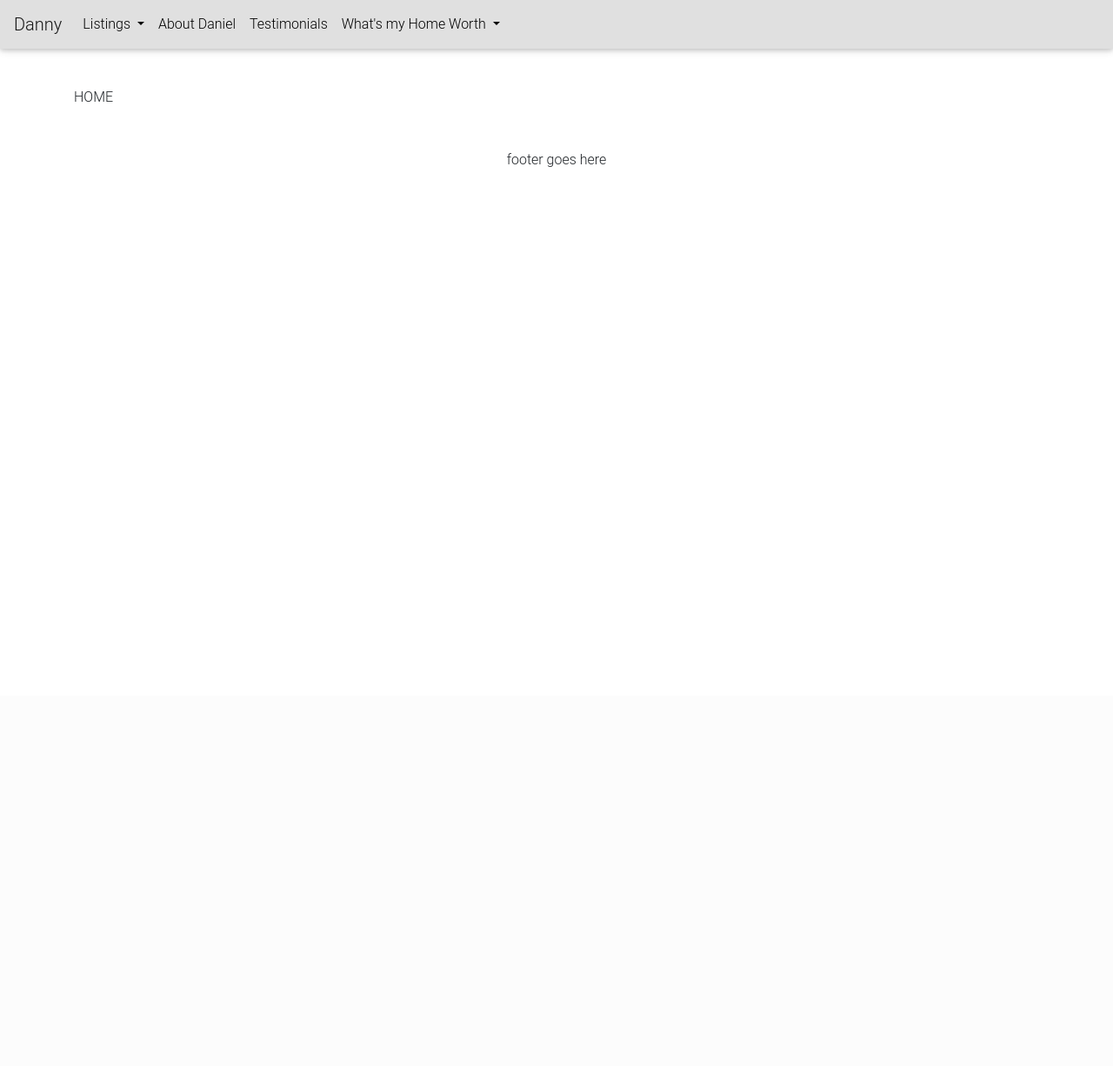
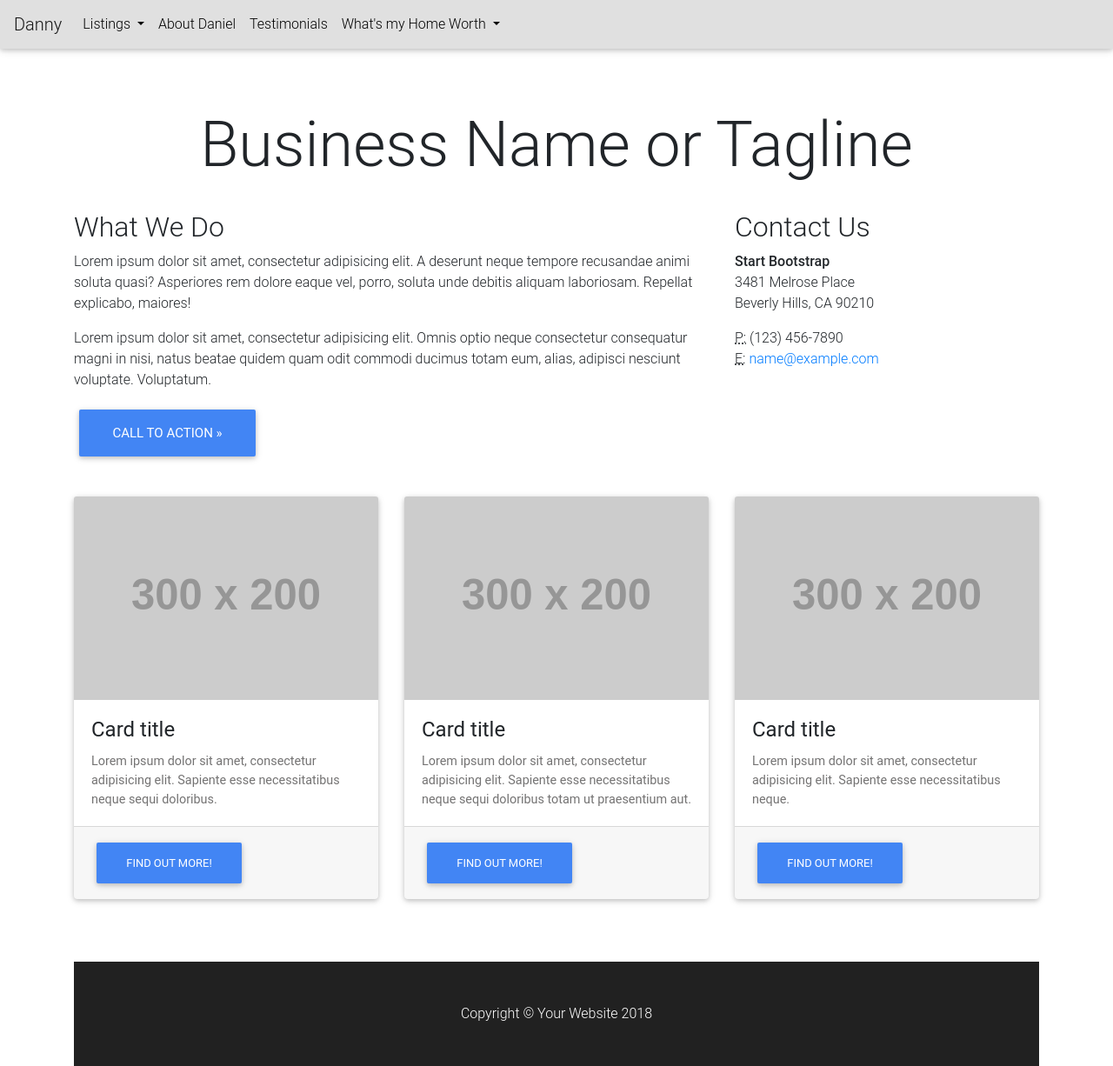
Before and after one commit to yochess2/danny, a Django app: page / in a window 1280 px wide. Shown: the whole page at 87% size. Before the commit the page ends 192 px from the top, so only its background shows below. Run offline with Django 3.2, Linux system fonts and the light colour scheme; data that the repository does not hold is empty; some libraries are stand-ins or nearby versions.

Commit message:
Add some styles

```diff
--- a/listings/views.py
+++ b/listings/views.py
@@ -10,11 +10,10 @@ from .forms import ListingForm, SpecForm, CategoryForm
 ADMIN = settings.ADMIN
 
 def index(request):
-    category_list = Category.objects.filter(active=True)
+    data = {}
+    populate_nav_data(data)
 
-    return render(request, 'listing/index.html', context={
-        'category_list': category_list
-    })
+    return render(request, 'listing/index.html', data)
 
 
 class CategoryDetails(View):
--- a/templates/base.html
+++ b/templates/base.html
@@ -15,9 +15,15 @@
     {% include 'nav.html' %}
   </div>
 
-  <div class="container">
+  <div class="container mt-5">
     <div>{% block content %}{% endblock %}</div>
-    <div class="mt-5 flex-center">footer goes here</div>
+
+    <footer class="py-5 mt-5 bg-dark">
+      <div class="container">
+        <p class="m-0 text-center text-white">Copyright &copy; Your Website 2018</p>
+      </div>
+    </footer>
+
   </div>
 
   <script src="https://cdnjs.cloudflare.com/ajax/libs/jquery/3.2.1/jquery.min.js" integrity="sha256-hwg4gsxgFZhOsEEamdOYGBf13FyQuiTwlAQgxVSNgt4=" crossorigin="anonymous"></script>
--- a/templates/listing/detail.html
+++ b/templates/listing/detail.html
@@ -59,7 +59,7 @@
 </div>
 {% endif %}
 
-<div class="view mt-5 z-depth-5">
+<div class="view z-depth-5">
   <img src="{{ listing.display.url }}" class="img-fluid" alt="" style="width:100%">
 </div>
 
--- a/templates/listing/index.html
+++ b/templates/listing/index.html
@@ -1,5 +1,86 @@
 {% extends 'base.html' %}
 
 {% block content %}
-<p>HOME</p>
+<header class="business-header">
+  <div class="container">
+    <div class="row">
+      <div class="col-lg-12">
+        <h1 class="display-3 text-center mt-4">Business Name or Tagline</h1>
+      </div>
+    </div>
+  </div>
+</header>
+
+<!-- Page Content -->
+
+  <div class="row">
+    <div class="col-sm-8">
+      <h2 class="mt-4">What We Do</h2>
+      <p>Lorem ipsum dolor sit amet, consectetur adipisicing elit. A deserunt neque tempore recusandae animi soluta quasi? Asperiores rem dolore eaque vel, porro, soluta unde debitis aliquam laboriosam. Repellat explicabo, maiores!</p>
+      <p>Lorem ipsum dolor sit amet, consectetur adipisicing elit. Omnis optio neque consectetur consequatur magni in nisi, natus beatae quidem quam odit commodi ducimus totam eum, alias, adipisci nesciunt voluptate. Voluptatum.</p>
+      <p>
+        <a class="btn btn-primary btn-lg" href="#">Call to Action &raquo;</a>
+      </p>
+    </div>
+    <div class="col-sm-4">
+      <h2 class="mt-4">Contact Us</h2>
+      <address>
+        <strong>Start Bootstrap</strong>
+        <br>3481 Melrose Place
+        <br>Beverly Hills, CA 90210
+        <br>
+      </address>
+      <address>
+        <abbr title="Phone">P:</abbr>
+        (123) 456-7890
+        <br>
+        <abbr title="Email">E:</abbr>
+        <a href="mailto:#">name@example.com</a>
+      </address>
+    </div>
+  </div>
+  <!-- /.row -->
+
+  <div class="row">
+    <div class="col-sm-4 my-4">
+      <div class="card">
+        <img class="card-img-top" src="http://placehold.it/300x200" alt="">
+        <div class="card-body">
+          <h4 class="card-title">Card title</h4>
+          <p class="card-text">Lorem ipsum dolor sit amet, consectetur adipisicing elit. Sapiente esse necessitatibus neque sequi doloribus.</p>
+        </div>
+        <div class="card-footer">
+          <a href="#" class="btn btn-primary">Find Out More!</a>
+        </div>
+      </div>
+    </div>
+    <div class="col-sm-4 my-4">
+      <div class="card">
+        <img class="card-img-top" src="http://placehold.it/300x200" alt="">
+        <div class="card-body">
+          <h4 class="card-title">Card title</h4>
+          <p class="card-text">Lorem ipsum dolor sit amet, consectetur adipisicing elit. Sapiente esse necessitatibus neque sequi doloribus totam ut praesentium aut.</p>
+        </div>
+        <div class="card-footer">
+          <a href="#" class="btn btn-primary">Find Out More!</a>
+        </div>
+      </div>
+    </div>
+    <div class="col-sm-4 my-4">
+      <div class="card">
+        <img class="card-img-top" src="http://placehold.it/300x200" alt="">
+        <div class="card-body">
+          <h4 class="card-title">Card title</h4>
+          <p class="card-text">Lorem ipsum dolor sit amet, consectetur adipisicing elit. Sapiente esse necessitatibus neque.</p>
+        </div>
+        <div class="card-footer">
+          <a href="#" class="btn btn-primary">Find Out More!</a>
+        </div>
+      </div>
+    </div>
+
+  </div>
+  <!-- /.row -->
+
+<!-- /.container -->
 {% endblock %}
--- a/templates/listing/list.html
+++ b/templates/listing/list.html
@@ -1,13 +1,13 @@
 {% extends 'base.html' %}
 
 {% block scripts %}
-<script src="https://cdnjs.cloudflare.com/ajax/libs/mdbootstrap/4.4.4/js/mdb.min.js" integrity="sha256-DdcaOr7GF9S+ib0kzK5aqDl5QyFyw26mEPkQxj49GXQ=" cro mt-5ssorigin="anonymous"></script>
+<script src="https://cdnjs.cloudflare.com/ajax/libs/mdbootstrap/4.4.4/js/mdb.min.js" integrity="sha256-DdcaOr7GF9S+ib0kzK5aqDl5QyFyw26mEPkQxj49GXQ=" crossorigin="anonymous"></script>
 {% endblock %}
 
 {% block content %}
 
-{% if user.username == admin_username %}
 <div class="listing-wrapper">
+  {% if user.username == admin_username %}
   <div class="flex-center flex-column">
     <p class="h2">Pending</p>
   </div>
--- a/templates/nav.html
+++ b/templates/nav.html
@@ -10,7 +10,9 @@
           Listings
         </a>
         <div class="dropdown-menu" aria-labelledby="navbarDropdownMenuLink">
+          {% if user.username == admin_username %}
           <a class="dropdown-item" href="{% url 'category-list-page' %}"><p class="h6">EDIT</p></a>
+          {% endif %}
           {% for category in category_list %}
           <a class="dropdown-item" href="{% url 'listing-list-page' category.id %}">
             {{ category.title }}
--- a/templates/userprofile/aboutdaniel.html
+++ b/templates/userprofile/aboutdaniel.html
@@ -17,7 +17,7 @@
 {% endif %}
 
 <div>
-  <div class="flex-center">
+  <div class="flex-center mt-5">
     <p class="h2">About Daniel</p>
   </div>
 
--- a/userprofile/views.py
+++ b/userprofile/views.py
@@ -41,6 +41,7 @@ class AboutDaniel(View):
         return render(request, self.template, data)
 
 def populate_nav_data(data):
+    data['admin_username'] = ADMIN
     data['category_list'] = Category.objects.filter(active=True)
 
 def is_admin(user):
```
